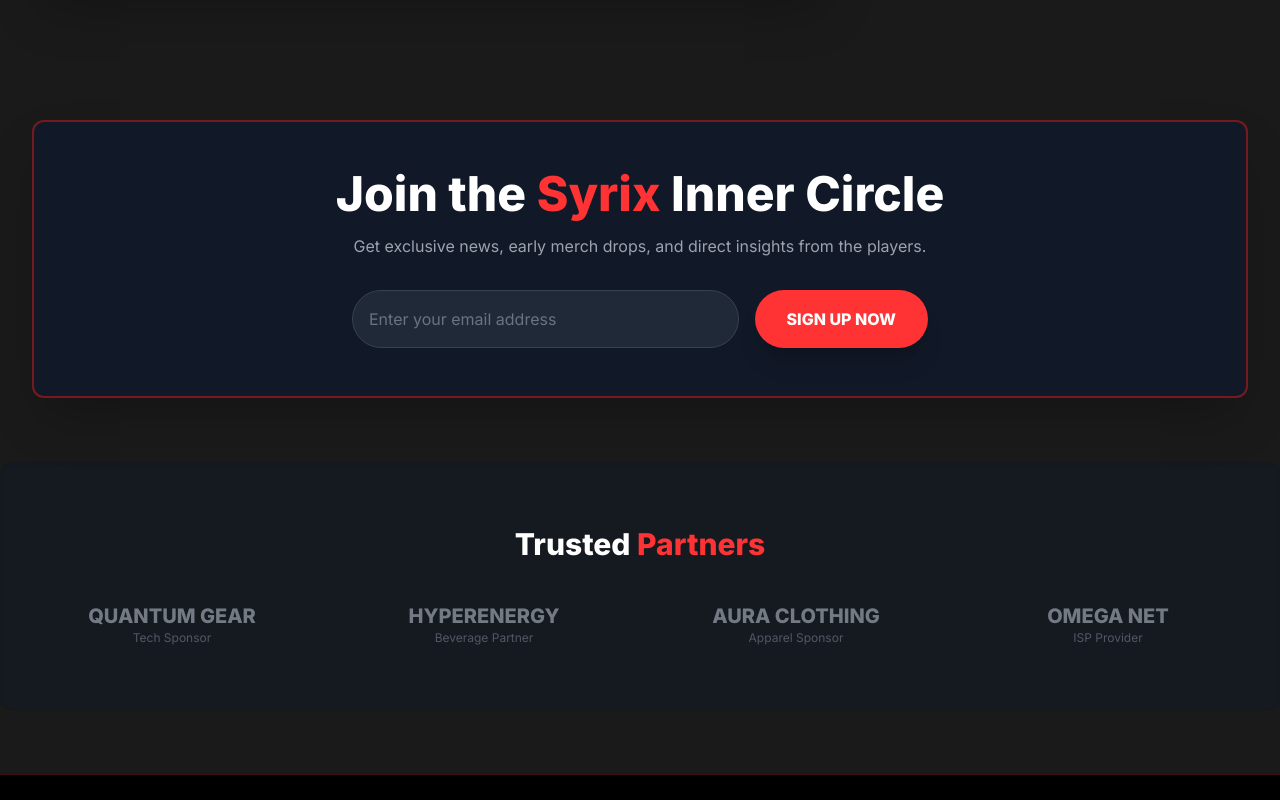
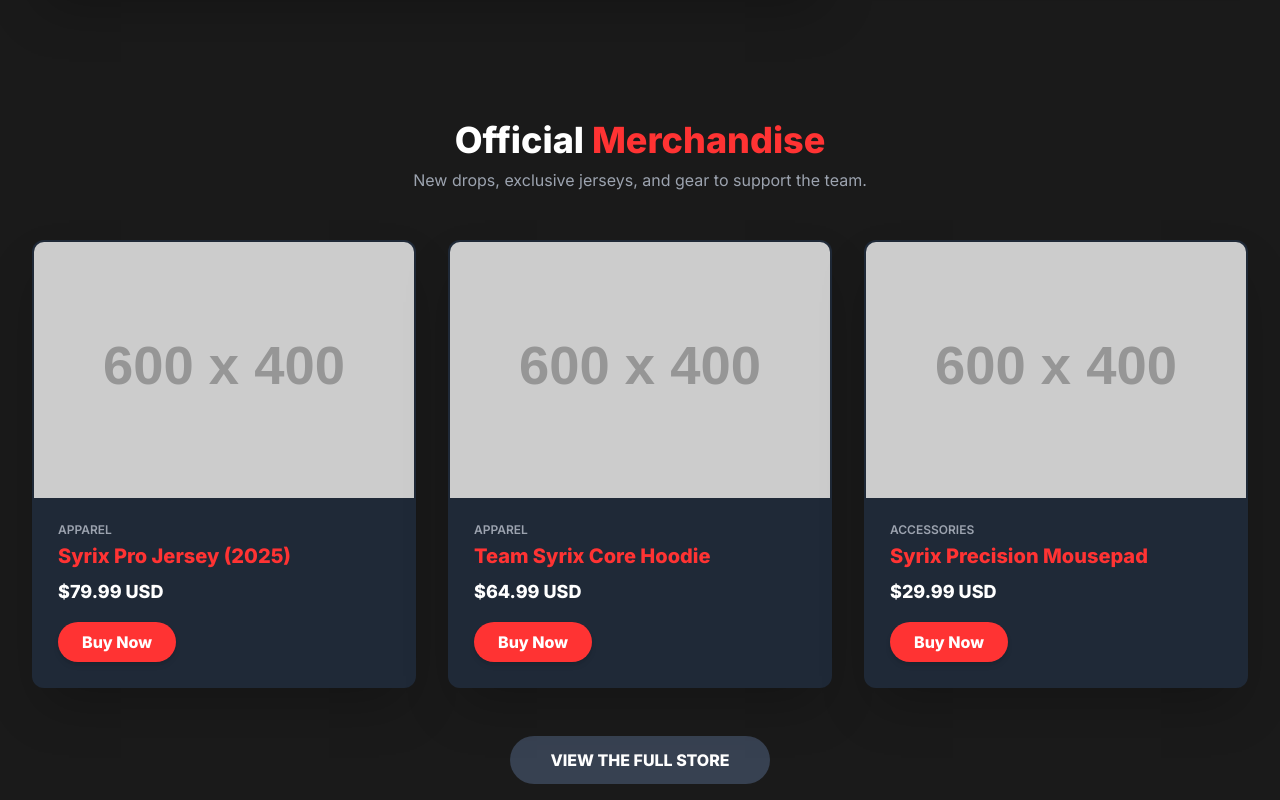
Before and after one commit to Nemuxhin/Syrix-Team-Website, a plain HTML site: page index.html in a window 1280 px wide. Shown: the part 4040-4840 px from the top of the page. Drawn offline with nearby package versions, Linux system fonts and the light colour scheme; placeholder pictures from the web are drawn by us.

```diff
--- a/index.html
+++ b/index.html
@@ -101,7 +101,7 @@
                 <a href="#vods" class="hover:accent-text transition duration-300">VODS</a>
                 <a href="#news" class="hover:accent-text transition duration-300">NEWS FEED</a>
                 <a href="#partners" class="hover:accent-text transition duration-300">PARTNERS</a>
-                <a href="#" class="px-4 py-2 rounded-full accent-bg hover:bg-red-700 transition duration-300 shadow-lg">SHOP</a>
+                <a href="#merch" class="px-4 py-2 rounded-full accent-bg hover:bg-red-700 transition duration-300 shadow-lg">SHOP</a>
             </div>
         </nav>
     </header>
@@ -114,7 +114,7 @@
             <a href="#vods" class="hover:accent-text transition duration-300 menu-item text-white">VODS</a>
             <a href="#news" class="hover:accent-text transition duration-300 menu-item text-white">NEWS FEED</a>
             <a href="#partners" class="hover:accent-text transition duration-300 menu-item text-white">PARTNERS</a>
-            <a href="#" class="px-6 py-3 w-40 text-center rounded-full accent-bg hover:bg-red-700 transition duration-300 shadow-lg text-white mt-4">SHOP</a>
+            <a href="#merch" class="px-6 py-3 w-40 text-center rounded-full accent-bg hover:bg-red-700 transition duration-300 shadow-lg text-white mt-4">SHOP</a>
         </div>
     </div>
 
@@ -410,7 +410,57 @@
         </div>
     </section>
 
-    <!-- Newsletter/Recruitment CTA Section (New Addition) -->
+    <!-- Merchandise Spotlight Section (New Addition) -->
+    <section id="merch" class="max-w-7xl mx-auto px-4 sm:px-6 lg:px-8 py-16">
+        <div class="text-center mb-12">
+            <h3 class="text-3xl md:text-4xl font-bold mb-2">Official <span class="accent-text">Merchandise</span></h3>
+            <p class="text-gray-400">New drops, exclusive jerseys, and gear to support the team.</p>
+        </div>
+
+        <div class="grid grid-cols-1 md:grid-cols-3 gap-8">
+            <!-- Product Card 1 -->
+            <div class="bg-gray-800 rounded-xl overflow-hidden shadow-2xl border-2 border-transparent hover:border-red-700 transform transition duration-300 hover:scale-[1.02] cursor-pointer">
+                <img src="https://placehold.co/600x400/4a4a4a/fff?text=CHAMPIONSHIP+JERSEY" alt="Product 1" class="w-full h-64 object-cover">
+                <div class="p-6">
+                    <p class="text-xs uppercase font-semibold text-gray-400 mb-1">Apparel</p>
+                    <h4 class="text-xl font-extrabold accent-text mb-2">Syrix Pro Jersey (2025)</h4>
+                    <p class="text-lg font-bold text-white mb-4">$79.99 USD</p>
+                    <a href="#" class="inline-block px-6 py-2 rounded-full accent-bg font-bold shadow-md hover:bg-red-700">Buy Now</a>
+                </div>
+            </div>
+
+            <!-- Product Card 2 -->
+            <div class="bg-gray-800 rounded-xl overflow-hidden shadow-2xl border-2 border-transparent hover:border-red-700 transform transition duration-300 hover:scale-[1.02] cursor-pointer">
+                <img src="https://placehold.co/600x400/4a4a4a/fff?text=TEAM+HOODIE" alt="Product 2" class="w-full h-64 object-cover">
+                <div class="p-6">
+                    <p class="text-xs uppercase font-semibold text-gray-400 mb-1">Apparel</p>
+                    <h4 class="text-xl font-extrabold accent-text mb-2">Team Syrix Core Hoodie</h4>
+                    <p class="text-lg font-bold text-white mb-4">$64.99 USD</p>
+                    <a href="#" class="inline-block px-6 py-2 rounded-full accent-bg font-bold shadow-md hover:bg-red-700">Buy Now</a>
+                </div>
+            </div>
+
+            <!-- Product Card 3 -->
+            <div class="bg-gray-800 rounded-xl overflow-hidden shadow-2xl border-2 border-transparent hover:border-red-700 transform transition duration-300 hover:scale-[1.02] cursor-pointer">
+                <img src="https://placehold.co/600x400/4a4a4a/fff?text=SYRIX+MOUSEPAD" alt="Product 3" class="w-full h-64 object-cover">
+                <div class="p-6">
+                    <p class="text-xs uppercase font-semibold text-gray-400 mb-1">Accessories</p>
+                    <h4 class="text-xl font-extrabold accent-text mb-2">Syrix Precision Mousepad</h4>
+                    <p class="text-lg font-bold text-white mb-4">$29.99 USD</p>
+                    <a href="#" class="inline-block px-6 py-2 rounded-full accent-bg font-bold shadow-md hover:bg-red-700">Buy Now</a>
+                </div>
+            </div>
+        </div>
+
+        <div class="text-center mt-12">
+            <a href="#" class="inline-block px-10 py-3 rounded-full bg-gray-700 font-bold transition duration-300 hover:bg-gray-600">
+                VIEW THE FULL STORE
+            </a>
+        </div>
+    </section>
+
+
+    <!-- Newsletter/Recruitment CTA Section -->
     <section id="signup" class="max-w-7xl mx-auto px-4 sm:px-6 lg:px-8 py-16">
         <div class="bg-gray-900 rounded-xl p-8 md:p-12 text-center shadow-2xl border-2 border-red-700/60">
             <h3 class="text-3xl md:text-5xl font-extrabold mb-4">
```
